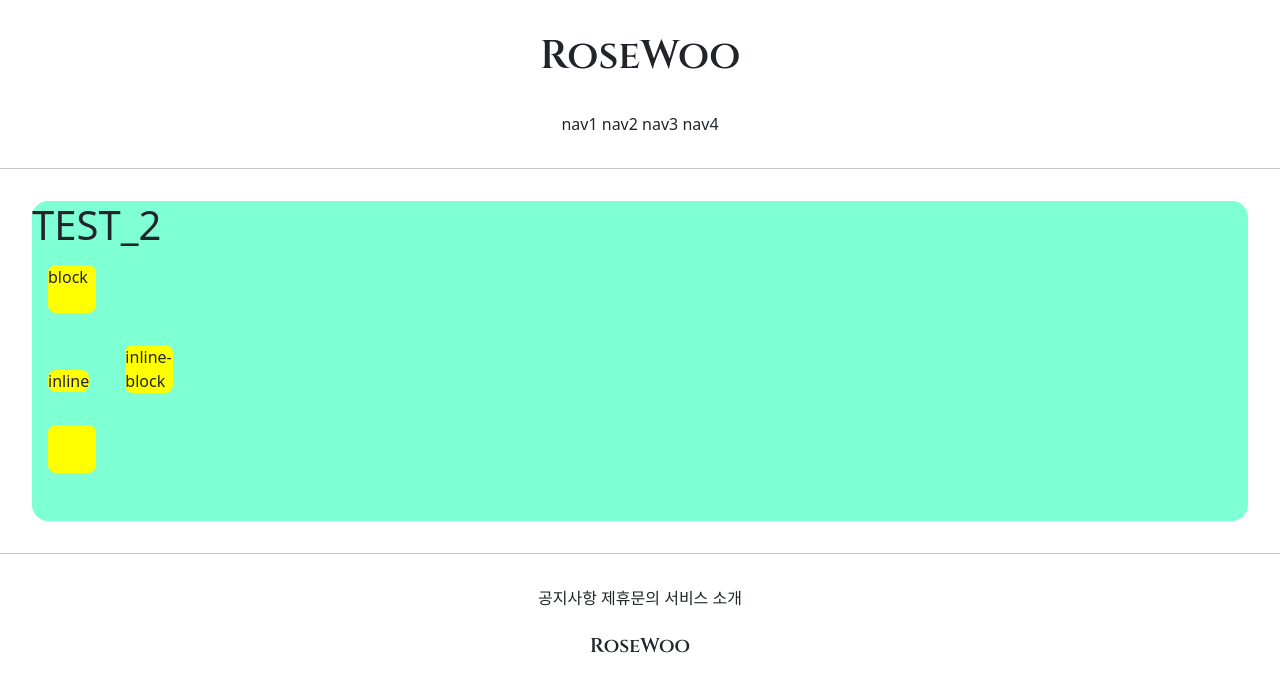
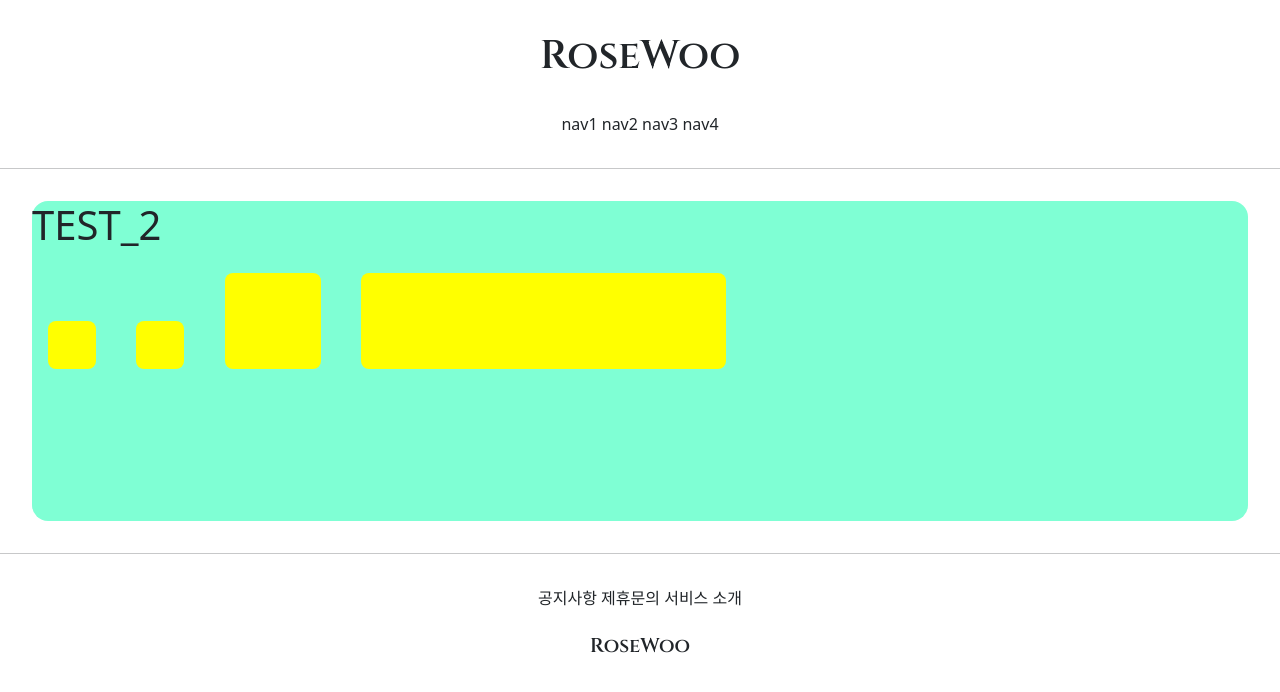
Before and after one commit to CHANWOO97/gis_2ban_2, a Django app: page /accounts_2/hello_world/ in a window 1280 px wide. Shown: the top 692 px of the page. Run offline with Django 3.2, Linux system fonts and the light colour scheme; parts of the project's set-up code (start-up, migrations or seed data) failed here and were passed over.

Commit message:
7/7 2ban class commit_3

```diff
--- a/accountapp/templates/accountapp/hello_world.html
+++ b/accountapp/templates/accountapp/hello_world.html
@@ -4,22 +4,26 @@
 
     <style>
         .testing {
-            background-color: yellow;
+            background-color: yellow;/* px 고정되 있는 값*/
+                                     /* em 상위 레이아웃 <상속받고 누적시킴> 폰트 크기의 변화의 따라 값이 변화*/
+                                     /* rem rootHTML 폰트사이즈에 영향만 받음*/
             height: 48px;
             width: 48px;
             margin: 1rem;
             border-radius: .5rem;
+            display: inline-block;
         }
     </style>
-
-    <div style = "height: 20rem; background-color: aquamarine; margin: 2rem; border-radius:  1rem";>
+                        {# overflow : hidden 범위 벗어나면 사라지게 #}
+    <div style = "height: 20rem; background-color: aquamarine;
+                margin: 2rem; border-radius:  1rem; font-size: 2rem;">
      <h1>TEST_2</h1>
 
-    <div class="testing" style="display: block">block</div>
-    <div class="testing" style="display: inline">inline</div>
-    <div  class=testing style="display: inline-block">inline-block</div>
-    <div class="testing" style="display: none">none</div>
-    <div class="testing"></div>
+
+    <div class="testing" style="height: 48px; width: 48px;"></div>
+    <div class="testing" style="height: 3rem; width: 3rem;"></div>
+    <div class="testing" style="height: 3em; width: 3em;"></div>
+    <div class="testing" style="height: 30%; width: 30%;"></div>
 
     </div>
 
```
